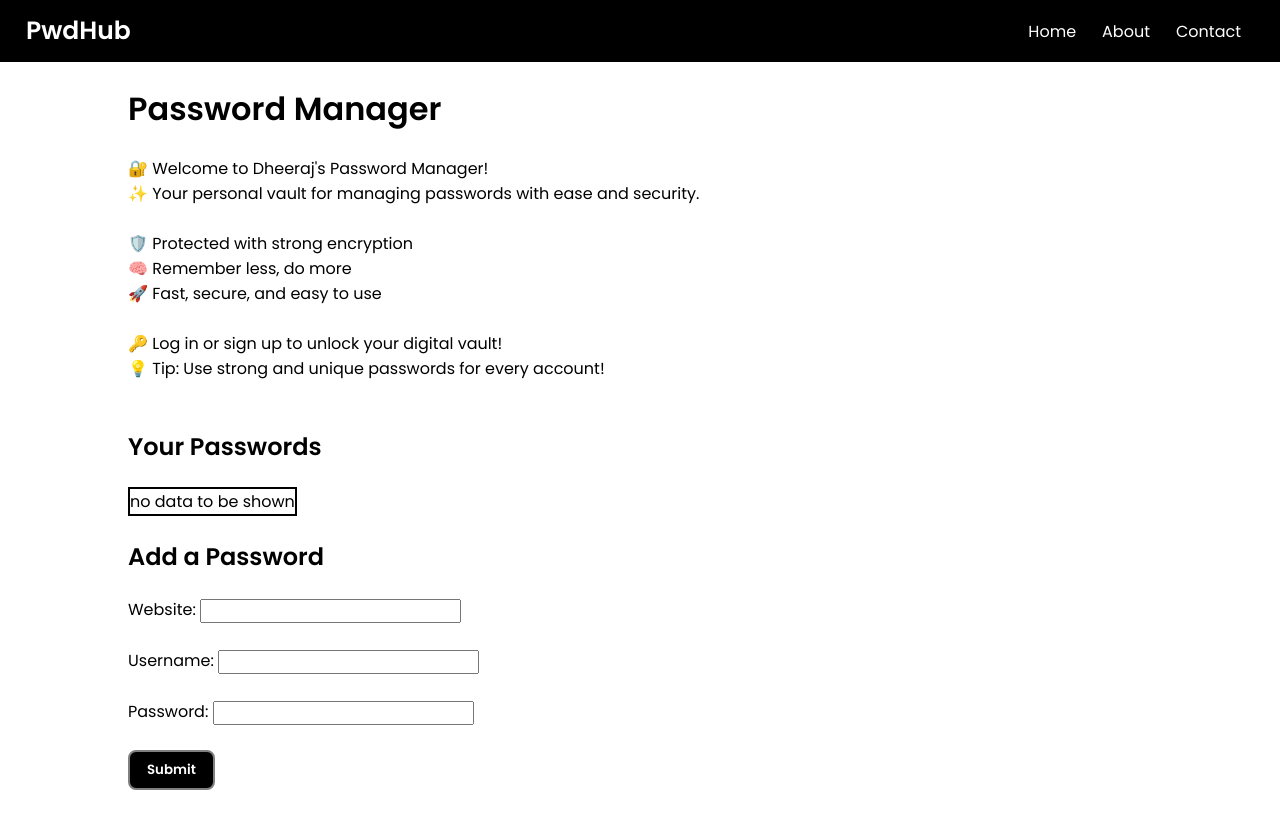
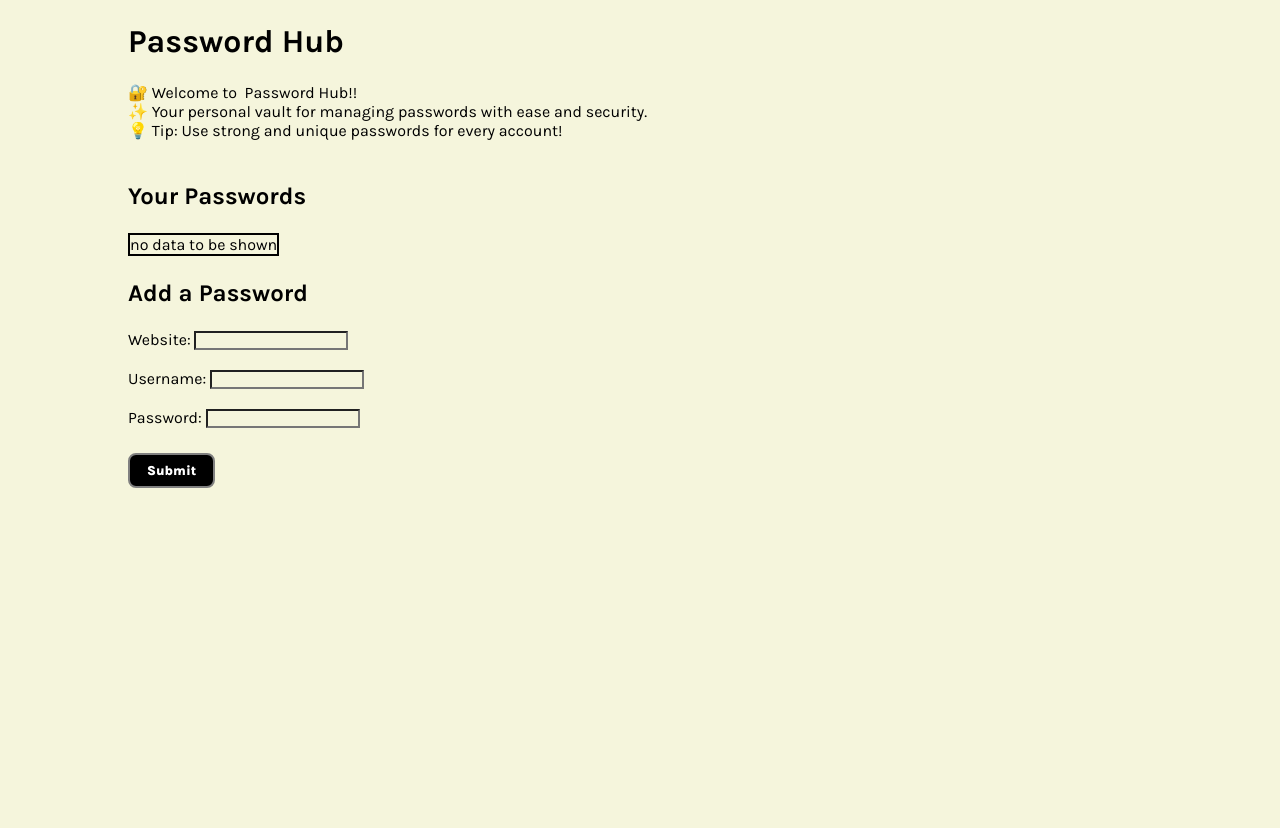
Before and after one commit to DheerajPanyam45/pwdhub, a plain HTML site: page index.html in a window 1280 px wide. After the commit the page ends 800 px from the top, so only its background shows below. Drawn offline with Linux system fonts and the light colour scheme.

Commit message:
safe side pushing

```diff
--- a/index.html
+++ b/index.html
@@ -10,27 +10,22 @@
 </head>
 
 <body>
-    <nav>
-        <div class="logo">PwdHub</div>
-        <ul>
+    <!-- <nav>
+        <div class="logo"> <img src="pwdhub_logo.png"  alt="pwdhub_logo"></div>
+        <!-- <ul>
             <li>Home</li>
             <li>About</li>
             <li>Contact</li>
-        </ul>
-    </nav>
+        </ul> -->
+
+    <!-- </nav>  -->
     <div class="container">
-        <h1>Password Manager</h1>
+        <h1>Password Hub</h1>
         <!-- <p>We're thrilled to have you here. Your digital life contains a myriad of passwords, and we know how
             challenging it can be to manage them all. That's why we're here to make it easy for you.</p> -->
             <pre>
-🔐 Welcome to Dheeraj's Password Manager!
+🔐 Welcome to  Password Hub!!
 ✨ Your personal vault for managing passwords with ease and security.
-
-🛡️ Protected with strong encryption
-🧠 Remember less, do more
-🚀 Fast, secure, and easy to use
-
-🔑 Log in or sign up to unlock your digital vault!
 💡 Tip: Use strong and unique passwords for every account!
             </pre>
         <h2>Your Passwords </h2>
@@ -70,17 +65,3 @@
 </body>
 
 </html>
-<tr>
-    <td>
-
-    </td>
-    <td>
-
-    </td>
-    <td>
-
-    </td>
-    <td>
-
-    </td>
-</tr>
--- a/style.css
+++ b/style.css
@@ -1,26 +1,38 @@
-@import url('https://fonts.googleapis.com/css2?family=Noto+Sans:ital,wght@0,700;1,300&family=Poppins:wght@300;400;600&display=swap');
+
+@import url('https://fonts.googleapis.com/css2?family=Karla:ital,wght@0,200..800;1,200..800&display=swap');
+
 
 * {
     margin: 0;
     padding: 0;
-    font-family: 'Noto Sans', sans-serif;
-    font-family: 'Poppins', sans-serif;
+    /* font-family: 'Noto Sans', sans-serif;
+    font-family: 'Poppins', sans-serif; */
+  /* font-family: "Inter", sans-serif; */
+  font-family: "Karla", sans-serif;
+  background-color: beige;
 }
 
 nav {
-    background-color: black;
-    color: white;
+    /* background-color: black; */
+    color: rgb(255, 0, 0);
     padding: 12px 3px;
     display: flex;
-    justify-content: space-between;
+    justify-content: center;
 }
 
-.logo{
-    margin: 0 23px;
-    font-weight: 800;
-    font-size: 25px;
-    cursor: pointer;
+.logo {
+    display: flex;
+    justify-content: center;
+    align-items: center;
+    padding: 10px;
 }
+
+.logo img {
+    height: 100px;  /* Increase height */
+    width: auto;    /* Maintain aspect ratio */
+    max-width: 100%; /* Responsive */
+}
+
 
 ul {
     display: flex;
```
Also changed, not shown: pwdhub_logo.png (added).
